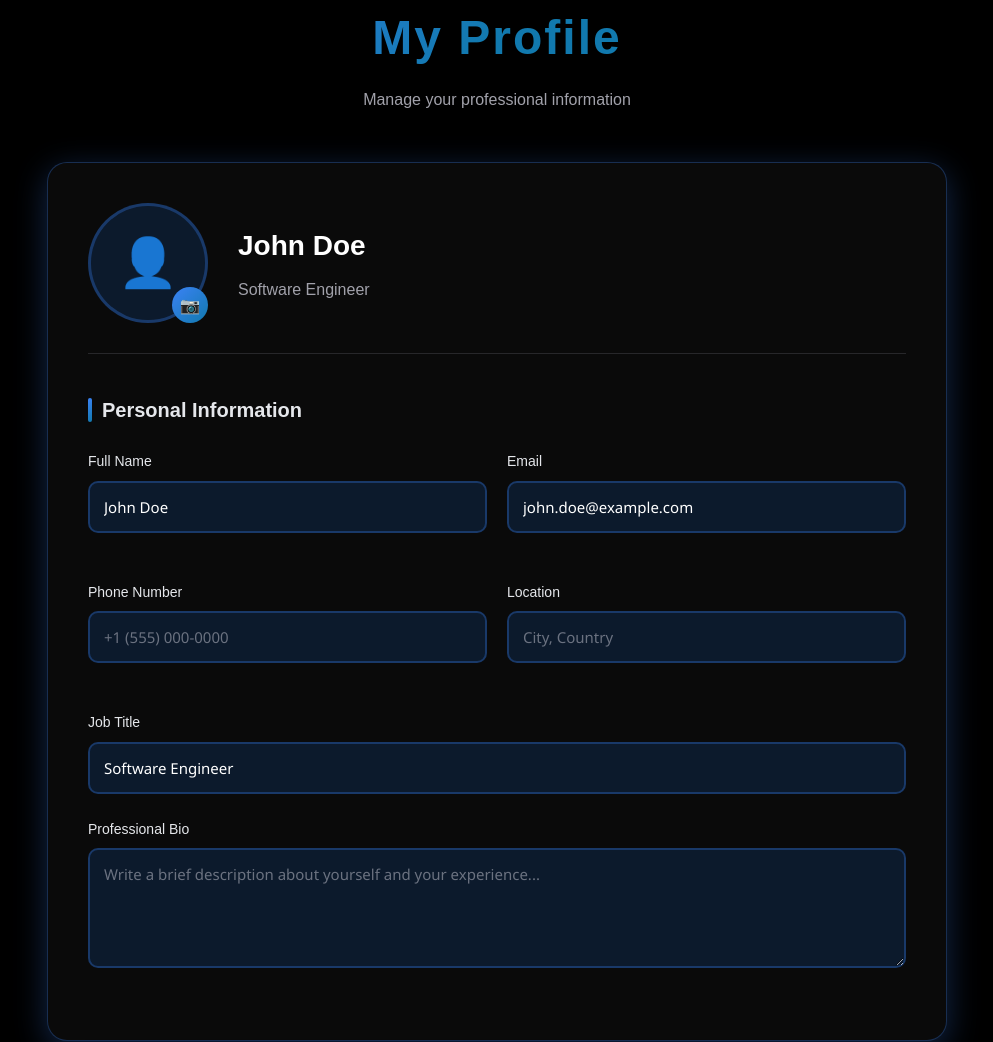
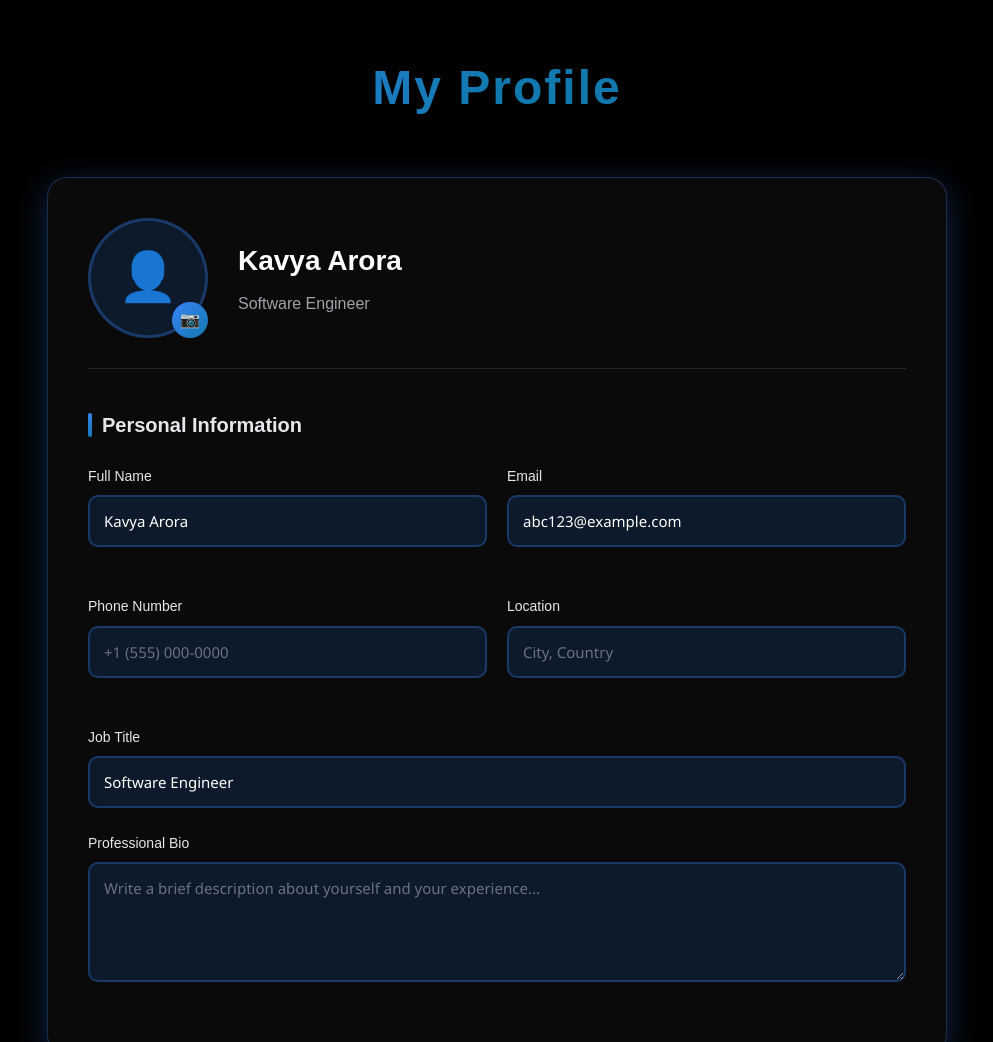
Before and after one commit to kavyaarora1706/Job-Portal-Website, a plain HTML site: page profile.html in a window 1280 px wide. Shown: the top 1042 px of the page, without its empty margins (143-1136 px from the left). Drawn offline with Linux system fonts and the light colour scheme.

Commit message:
minor changes done

```diff
--- a/profile.html
+++ b/profile.html
@@ -8,9 +8,8 @@
 </head>
 <body>
     <div class="profile-container">
-        <div class="page-header">
+        <div class="page-header" style="margin-top: 50px;">
             <h1>My Profile</h1>
-            <p>Manage your professional information</p>
         </div>
 
         <div class="success-message" id="successMessage">
@@ -27,7 +26,7 @@
                     <label for="avatarInput">📷</label>
                 </div>
                 <div class="profile-info">
-                    <h2 id="displayName">John Doe</h2>
+                    <h2 id="displayName">Kavya Arora</h2>
                     <p id="displayTitle">Software Engineer</p>
                 </div>
             </div>
@@ -37,11 +36,11 @@
             <div class="input-row">
                 <div class="input-group-profile">
                     <label for="fullName">Full Name</label>
-                    <input type="text" id="fullName" placeholder="Enter your full name" value="John Doe">
+                    <input type="text" id="fullName" placeholder="Enter your full name" value="Kavya Arora">
                 </div>
                 <div class="input-group-profile">
                     <label for="email">Email</label>
-                    <input type="email" id="email" placeholder="your.email@example.com" value="john.doe@example.com">
+                    <input type="email" id="email" placeholder="your.email@example.com" value="abc123@example.com">
                 </div>
             </div>
 
@@ -130,7 +129,7 @@
         </div>
 
         <div class="profile-card">
-            <div class="section-title">Upload Resume</div>
+            <div class="section-title" id="resume">Upload Resume</div>
 
             <div class="uploaded-file" id="uploadedFile">
                 <span>📄</span>
```
Also changed, not shown: job.html (+3 -3 lines).
